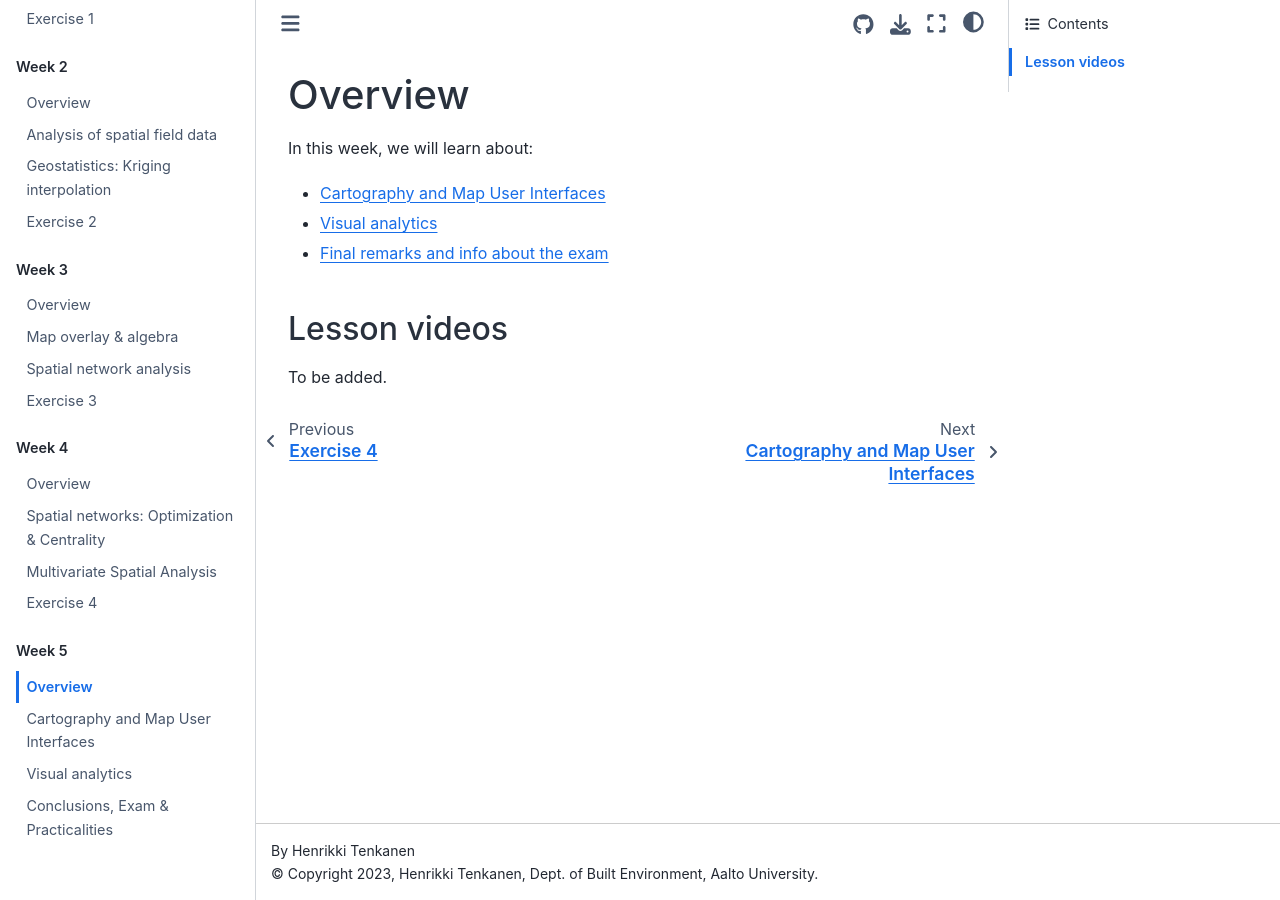
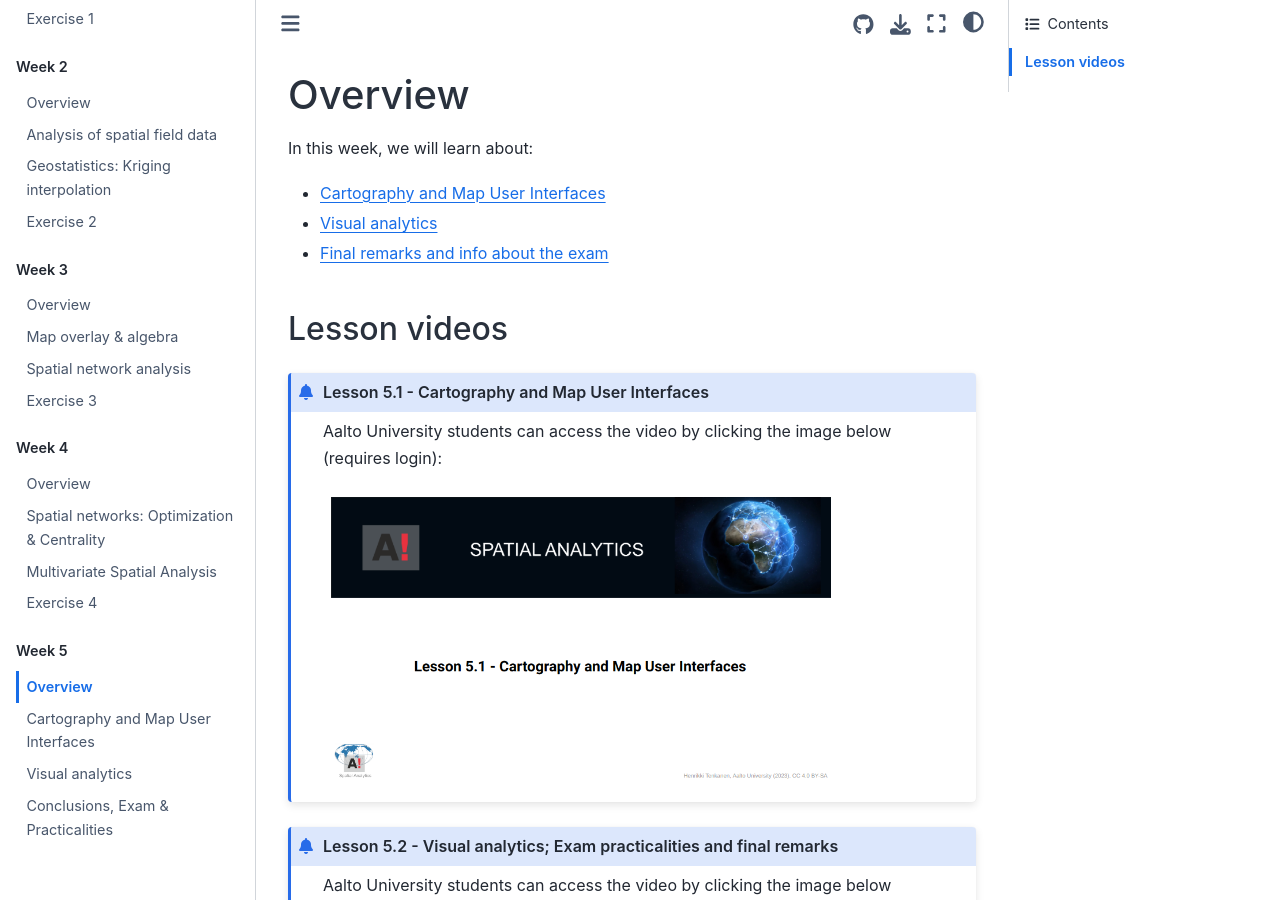
Before and after one commit to AaltoGIS/Spatial-Analytics, a Sphinx documentation site: the page built from source/lessons/L5/overview.rst, in a window 1280 px wide and 900 px high. Built offline with Sphinx 7.4.7 and the Sphinx Book theme 1.1.4, drawn with Linux system fonts in a browser that asks for light colours; pages that are not in the unit, such as notebooks, are missing from menus; some of the changed text lies outside the part shown.

Commit message:
Update W5 materials

```diff
--- a/source/lessons/L5/overview.rst
+++ b/source/lessons/L5/overview.rst
@@ -10,11 +10,21 @@ In this week, we will learn about:
 Lesson videos
 -------------
 
-To be added.
+.. admonition:: Lesson 5.1 - Cartography and Map User Interfaces
 
-.. .. admonition:: Lesson 5.1 - Visual analytics
     Aalto University students can access the video by clicking the image below (requires login):
+
     .. figure:: img/Lesson5.1.png
-        :target: https://aalto.cloud.panopto.eu/Panopto/Pages/Viewer.aspx?id=e923b6ce-4def-4f5d-ba60-af5501167a63
+        :target: https://aalto.cloud.panopto.eu/Panopto/Pages/Viewer.aspx?id=a55cd298-8eb7-471d-9f16-b0ca00e0d940
         :width: 500px
         :align: left
+
+
+.. admonition:: Lesson 5.2 - Visual analytics; Exam practicalities and final remarks
+
+    Aalto University students can access the video by clicking the image below (requires login):
+
+    .. figure:: img/Lesson5.2.png
+        :target: https://aalto.cloud.panopto.eu/Panopto/Pages/Viewer.aspx?id=3cc659e2-c64f-4b7e-adf8-b0ca00ec6b6b
+        :width: 500px
+        :align: left
```
Also changed, not shown: source/lessons/L5/img/Lesson5.1.png, source/lessons/L5/img/Lesson5.2.png (added).
